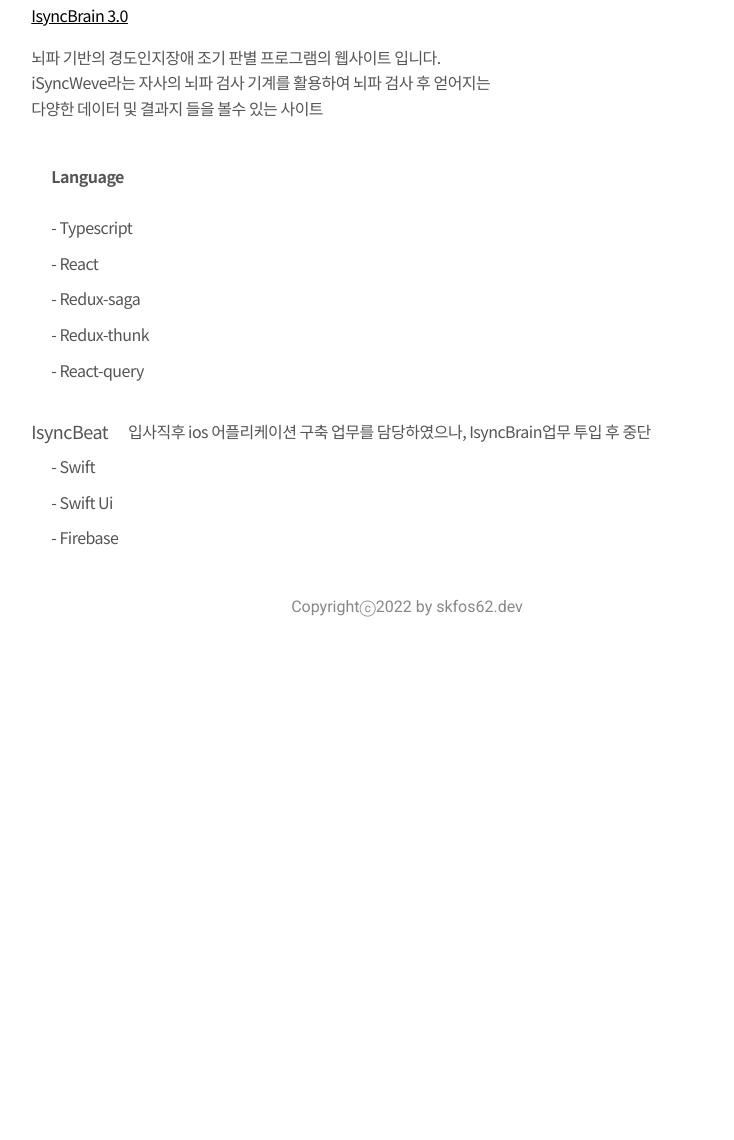
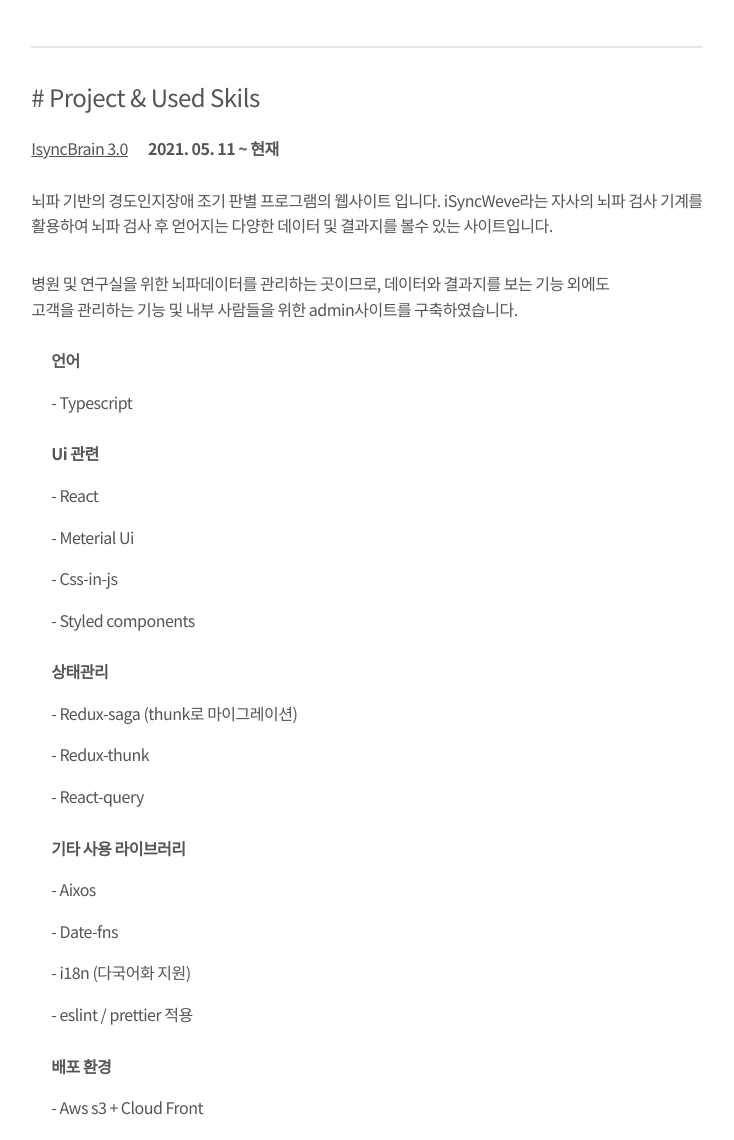
Before and after one commit to skfos62/skfos62.blog, a Gatsby site: page / in a window 1280 px wide. Shown: the part 1652-2792 px from the top of the page, without its empty margins (233-967 px from the left). Before the commit the page ends 2306 px from the top, so only its background shows below. Built offline with nearby package versions, Linux system fonts and the light colour scheme; Gatsby itself is replaced by a stand-in of ours.

Commit message:
프로젝트 설명 변경 및 사진 교체

```diff
--- a/src/components/layout.module.css
+++ b/src/components/layout.module.css
@@ -7,7 +7,7 @@
   line-height: 160%;
 }
 a:link {
-  color : black;
+  color : #555;
 }
 a:visited {
   color : black;
@@ -163,7 +163,7 @@
   font-weight: 300;
 }
 .career-link{
-  color:#333;
+  color:#555;
   font-size: 18px;
 }
 
--- a/src/pages/index.js
+++ b/src/pages/index.js
@@ -73,7 +73,6 @@
         >
           <hr />
           <h2>
-            {' '}
             <span className={homeHighlight}>#</span> Career
           </h2>
           <div>
@@ -145,7 +144,6 @@
         <div>
           <hr />
           <h2>
-            {' '}
             <span className={homeHighlight}>#</span> Project & Used Skils
           </h2>
 
@@ -158,6 +156,14 @@
                 flexWrap: 'wrap',
               }}
             >
+              <div
+                style={{
+                  display: 'flex',
+                  marginBottom: 10,
+                  flexWrap: 'wrap',
+                  gap: 20,
+                }}
+              >
                 <Link
                   to="https://stage.portal.isyncbrain.com/auth/login"
                   className={careerLink}
@@ -165,11 +171,21 @@
                 >
                   IsyncBrain 3.0
                 </Link>
+                <span>
+                  <strong>2021. 05. 11 ~ 현재</strong>
+                </span>
+              </div>
+
               <p>
-                뇌파 기반의 경도인지장애 조기 판별 프로그램의 웹사이트 입니다.{' '}
-                <br /> iSyncWeve라는 자사의 뇌파 검사 기계를 활용하여 뇌파 검사
-                후 얻어지는
-                <br /> 다양한 데이터 및 결과지 들을 볼수 있는 사이트
+                뇌파 기반의 경도인지장애 조기 판별 프로그램의 웹사이트 입니다.
+                iSyncWeve라는 자사의 뇌파 검사 기계를 <br />
+                활용하여 뇌파 검사 후 얻어지는 다양한 데이터 및 결과지를 볼수
+                있는 사이트입니다.
+              </p>
+              <p>
+                병원 및 연구실을 위한 뇌파데이터를 관리하는 곳이므로, 데이터와
+                결과지를 보는 기능 외에도 <br /> 고객을 관리하는 기능 및 내부
+                사람들을 위한 admin사이트를 구축하였습니다.
               </p>
             </div>
             <div>
@@ -182,14 +198,34 @@
                   marginLeft: 20,
                 }}
               >
-                <p>
-                  <strong>Language</strong>
-                </p>
-                <div> - Typescript </div>
-                <div> - React </div>
-                <div> - Redux-saga </div>
-                <div> - Redux-thunk </div>
-                <div> - React-query </div>
+                <div>
+                  <strong>언어</strong>
+                  <p> - Typescript </p>
+                </div>
+                <div>
+                  <strong>Ui 관련</strong>
+                  <p> - React </p>
+                  <p> - Meterial Ui </p>
+                  <p> - Css-in-js </p>
+                  <p> - Styled components </p>
+                </div>
+                <div>
+                  <strong>상태관리</strong>
+                  <p> - Redux-saga (thunk로 마이그레이션) </p>
+                  <p> - Redux-thunk </p>
+                  <p> - React-query </p>
+                </div>
+                <div>
+                  <strong>기타 사용 라이브러리</strong>
+                  <p> - Aixos </p>
+                  <p> - Date-fns</p>
+                  <p> - i18n (다국어화 지원) </p>
+                  <p> - eslint / prettier 적용 </p>
+                </div>
+                <div>
+                  <strong>배포 환경</strong>
+                  <p> - Aws s3 + Cloud Front </p>
+                </div>
               </div>
             </div>
           </div>
@@ -198,16 +234,33 @@
             <div
               style={{
                 display: 'flex',
-                gap: 20,
                 marginBottom: 10,
                 flexWrap: 'wrap',
+                flexDirection: 'column',
+              }}
+            >
+              <div
+                style={{
+                  display: 'flex',
+                  marginBottom: 10,
+                  flexWrap: 'wrap',
+                  gap: 20,
                 }}
               >
                 <div style={{ fontSize: 18 }}>IsyncBeat</div>
-              <div>
-                입사직후 ios 어플리케이션 구축 업무를 담당하였으나,
-                IsyncBrain업무 투입 후 중단{' '}
+                <span>
+                  <strong>2021. 03. 22 ~ 2021. 05. 10</strong>
+                </span>
               </div>
+              <p>
+                심박수 측정을 바탕으로 우울 및 스트레스 지수를 측정할수 있고,
+                바이오 피드백을 진행할수있는 앱입니다. <br />
+                해당 프로젝트는 약 2개월간 투입되어 업무를 진행하였습니다.
+              </p>
+              <p>
+                이 프로젝트에서는 firebase를 이용한 회원가입 및 로그인, apple
+                login구현, 설정페이지를 진행하였습니다.
+              </p>
             </div>
             <div>
               <div
@@ -219,9 +272,12 @@
                   marginLeft: 20,
                 }}
               >
-                <div> - Swift </div>
-                <div> - Swift Ui </div>
-                <div> - Firebase </div>
+                <div>
+                  <strong>사용 스킬</strong>
+                  <p> - Swift </p>
+                  <p> - Swift Ui </p>
+                  <p> - Firebase </p>
+                </div>
               </div>
             </div>
           </div>
```
Also changed, not shown: src/images/pic.png. Lines whose indentation alone changed are shown as unchanged.
